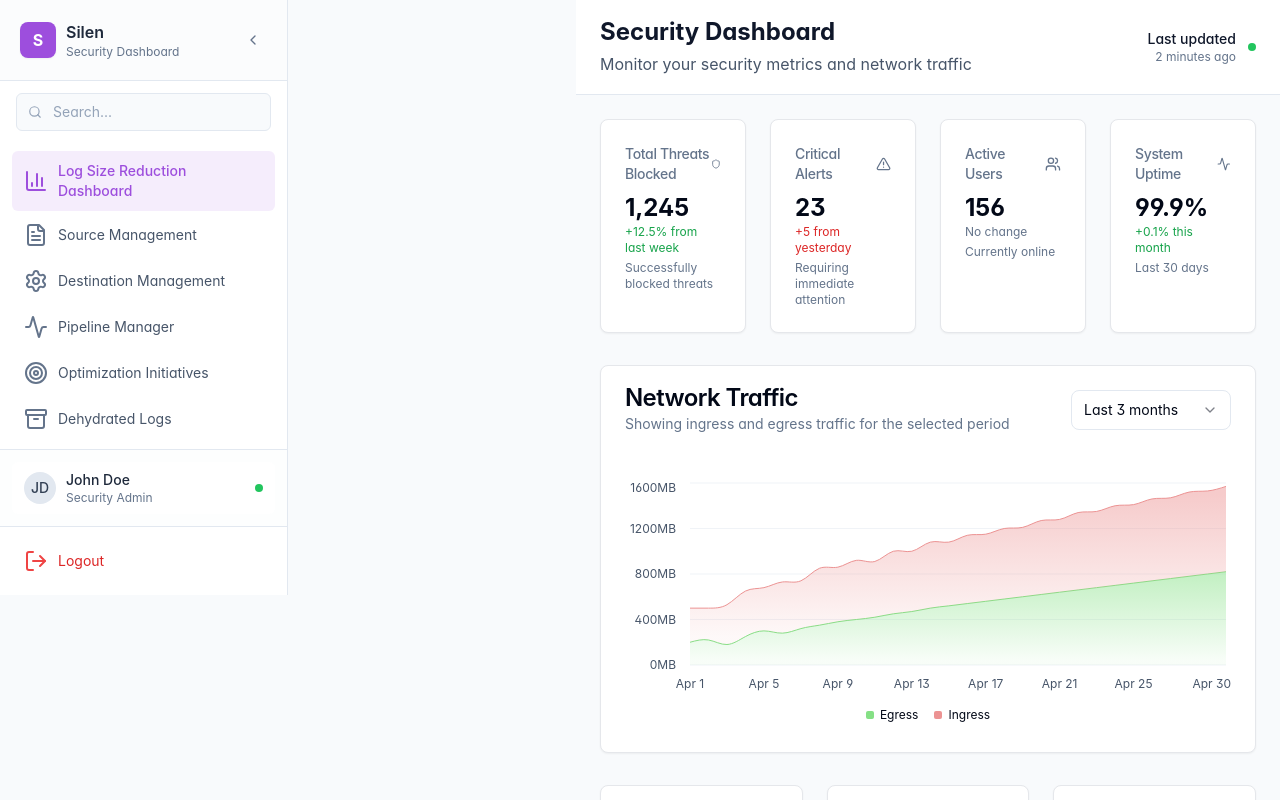
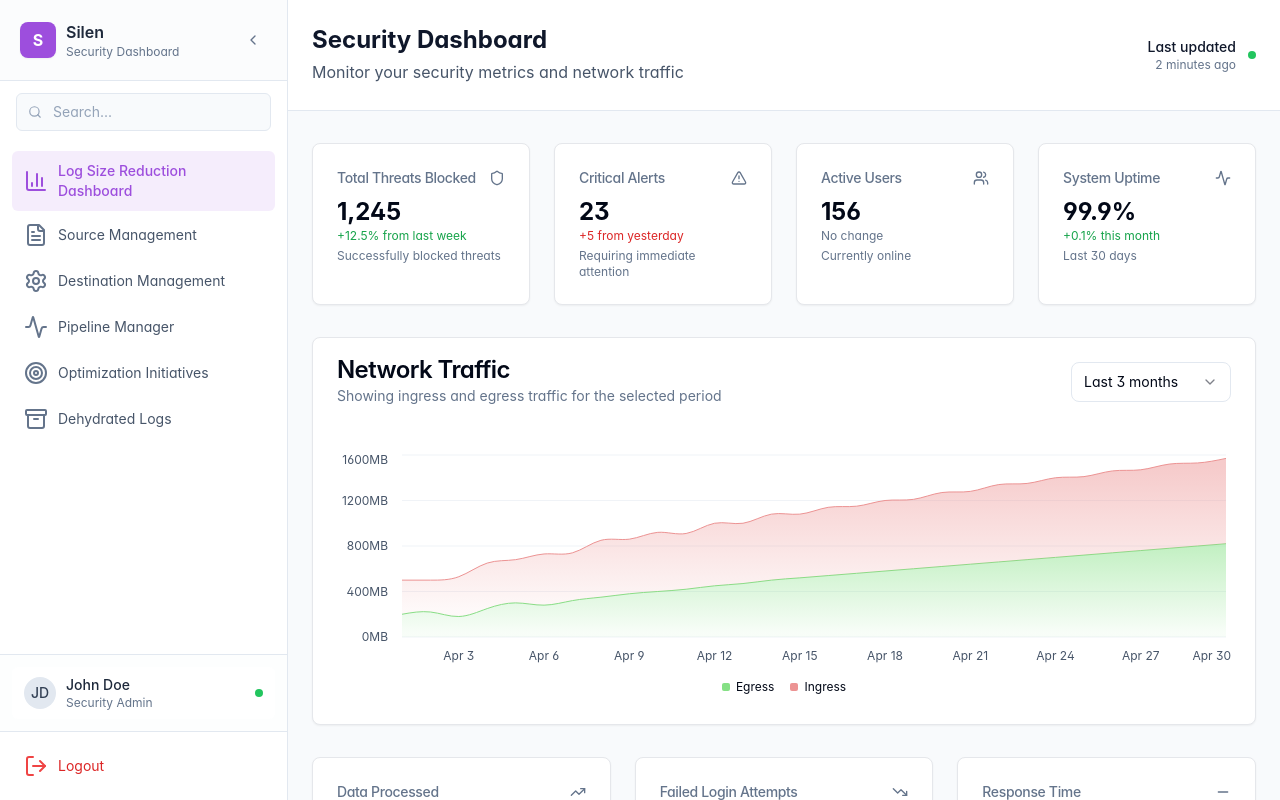
Before and after one commit to vkshahar/silen-front, a Next.js app: page / in a window 1280 px wide. Shown: the top 800 px of the page. Built offline with nearby package versions, Linux system fonts and the light colour scheme.

Commit message:
Refactor Dashboard layout and Sidebar height for improved responsiveness and styling consistency

```diff
--- a/src/app/page.tsx
+++ b/src/app/page.tsx
@@ -19,10 +19,10 @@ export default function Dashboard() {
       <Sidebar />
 
       {/* Main Content Area */}
-      <div className="flex-1 transition-all duration-300 ease-in-out ml-0 md:ml-72">
+      <div className="flex-1 transition-all duration-300 ease-in-out">
         {/* Header */}
-        <header className="bg-white border-b border-slate-200 px-6 py-4">
-          <div className="flex items-center justify-between">
+        <header className="bg-white border-b border-slate-200 px-6 py-6">
+          <div className="max-w-7xl mx-auto flex items-center justify-between">
             <div>
               <h1 className="text-2xl font-bold text-slate-900">Security Dashboard</h1>
               <p className="text-slate-600 mt-1">Monitor your security metrics and network traffic</p>
@@ -38,9 +38,10 @@ export default function Dashboard() {
         </header>
 
         {/* Main Dashboard Content */}
-        <main className="p-6">
+        <main className="px-6 py-8">
+          <div className="max-w-7xl mx-auto space-y-8">
             {/* Metrics Grid */}
-          <div className="grid grid-cols-1 md:grid-cols-2 lg:grid-cols-4 gap-6 mb-8">
+            <div className="grid grid-cols-1 md:grid-cols-2 lg:grid-cols-4 gap-6">
               <MetricCard
                 title="Total Threats Blocked"
                 value="1,245"
@@ -76,11 +77,8 @@ export default function Dashboard() {
             </div>
 
             {/* Charts Section */}
-          <div className="grid grid-cols-1 lg:grid-cols-2 gap-6 mb-8">
-            {/* Network Traffic Chart */}
-            <div className="lg:col-span-2">
+            <div className="w-full">
               <IngressEgressChart />
-            </div>
             </div>
 
             {/* Additional Metrics Row */}
@@ -112,9 +110,9 @@ export default function Dashboard() {
             </div>
 
             {/* Quick Actions */}
-          <div className="mt-8 bg-white rounded-xl border border-slate-200 p-6">
-            <h2 className="text-lg font-semibold text-slate-900 mb-4">Quick Actions</h2>
-            <div className="grid grid-cols-2 md:grid-cols-4 gap-4">
+            <div className="bg-white rounded-xl border border-slate-200 p-6">
+              <h2 className="text-lg font-semibold text-slate-900 mb-6">Quick Actions</h2>
+              <div className="grid grid-cols-1 sm:grid-cols-2 lg:grid-cols-4 gap-4">
                 <button className="p-4 border border-slate-200 rounded-lg hover:bg-slate-50 transition-colors text-left">
                   <Shield className="h-5 w-5 text-brand-primary mb-2" />
                   <p className="text-sm font-medium text-slate-900">Run Security Scan</p>
@@ -137,6 +135,7 @@ export default function Dashboard() {
                 </button>
               </div>
             </div>
+          </div>
         </main>
       </div>
     </div>
--- a/src/components/ui/sidebar.tsx
+++ b/src/components/ui/sidebar.tsx
@@ -96,10 +96,10 @@ export function Sidebar({ className = "" }: SidebarProps) {
       {/* Sidebar */}
       <div
         className={`
-          fixed top-0 left-0 h-full bg-white border-r border-slate-200 z-40 transition-all duration-300 ease-in-out flex flex-col
+          fixed top-0 left-0 h-screen bg-white border-r border-slate-200 z-40 transition-all duration-300 ease-in-out flex flex-col
           ${isOpen ? "translate-x-0" : "-translate-x-full"}
           ${isCollapsed ? "w-28" : "w-72"}
-          md:translate-x-0 md:static md:z-auto
+          md:translate-x-0 md:static md:z-auto md:h-screen
           ${className}
         `}
       >
```
Lines whose indentation alone changed are shown as unchanged.
